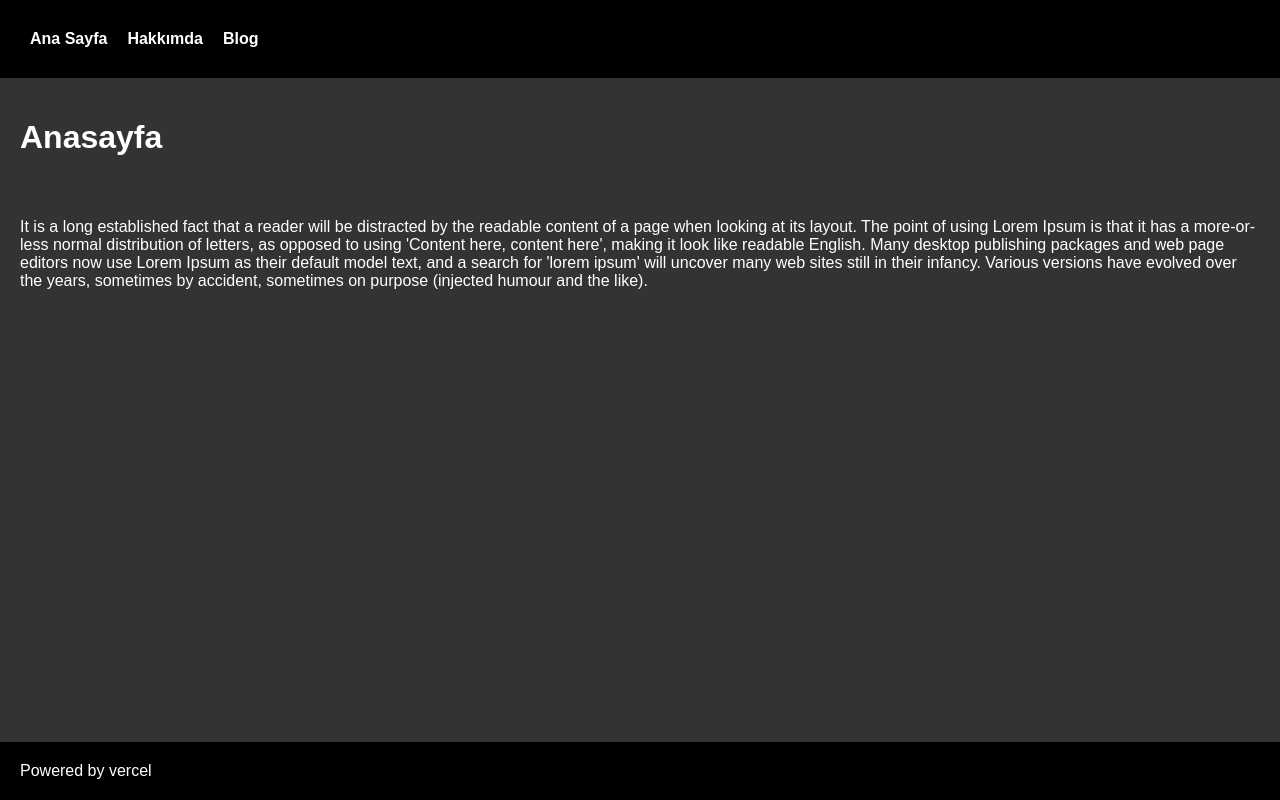
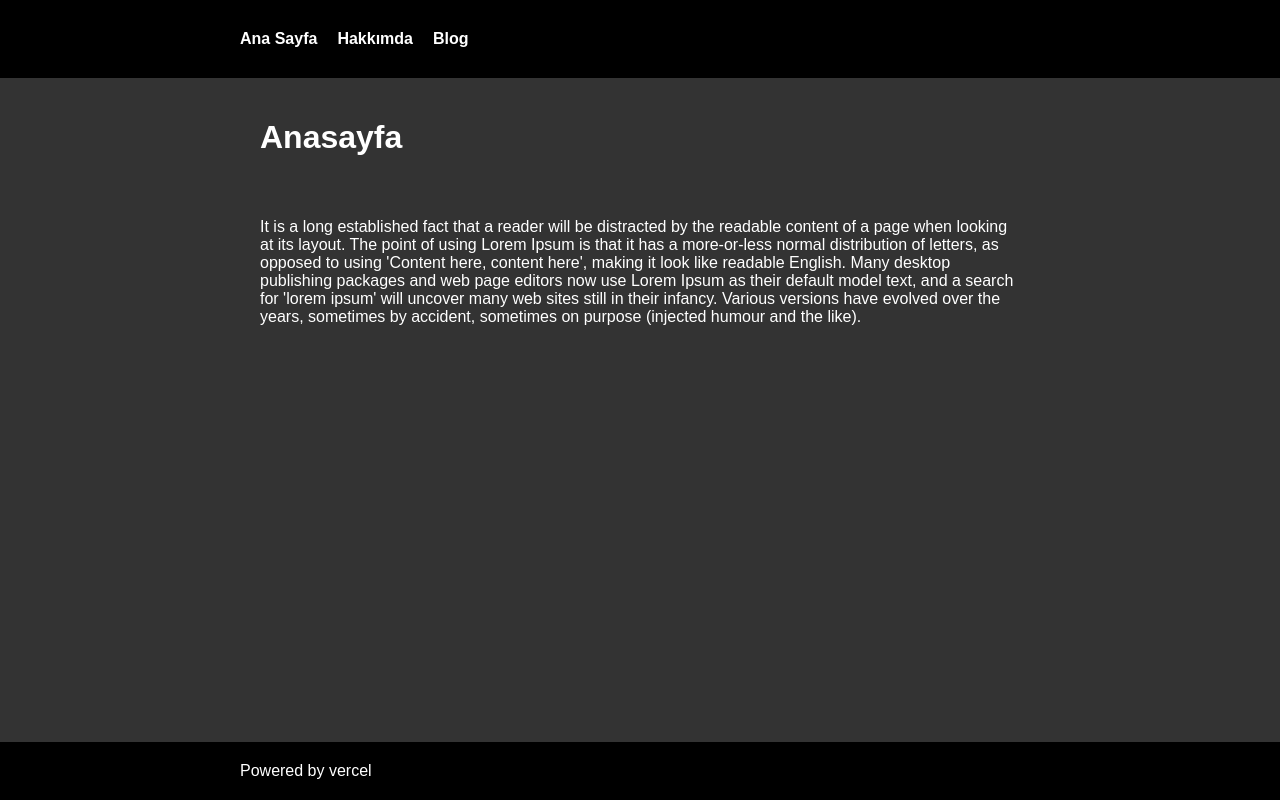
Before and after one commit to Zero-to-Hero-Developer/nextjs-blog, a Next.js app: page / in a window 1280 px wide. Built offline with nearby package versions, Linux system fonts and the light colour scheme.

Commit message:
CSS düzenlemleri yapıldı

```diff
--- a/components/Header.js
+++ b/components/Header.js
@@ -2,16 +2,23 @@
 import Button from "./Button";
 
 const HeaderDiv = styled.div`
+  background-color: #000;
+`;
+
+const HeaderInner = styled.div`
+  margin: auto;
+  max-width: 800px;
   padding: 30px;
   display: flex;
   gap: 20px;
-  background-color: #000;
 `;
 
 export default () => (
   <HeaderDiv>
-    <Button href="/">Ana Sayfa</Button>
-    <Button href="/about">Hakkımda</Button>
-    <Button href="/blog">Blog</Button>
+    <HeaderInner>
+      <Button href="/">Ana Sayfa</Button>
+      <Button href="/about">Hakkımda</Button>
+      <Button href="/blog">Blog</Button>
+    </HeaderInner>
   </HeaderDiv>
 );
--- a/components/Layout.js
+++ b/components/Layout.js
@@ -8,13 +8,23 @@
 
 const Footer = styled.footer`
   background-color: #000;
-  padding: 20px;
   position: fixed;
   bottom: 0;
   width: 100vw;
 `;
 
+const FooterInner = styled.div`
+  max-width: 800px;
+  margin: auto;
+  padding: 20px;
+`;
+
 const Content = styled.div`
+  max-width: 800px;
+  margin: auto;
+`;
+
+const ContentInner = styled.div`
   padding: 20px;
 `;
 
@@ -25,9 +35,12 @@
 export default ({ title, children }) => (
   <BodyDiv>
     <Header />
+    <Content>
       <H1>{title}</H1>
-    <Content>{children}</Content>
+      <ContentInner>{children}</ContentInner>
+    </Content>
     <Footer>
+      <FooterInner>
         <a
           href="https://vercel.com?utm_source=create-next-app&utm_medium=default-template&utm_campaign=create-next-app"
           target="_blank"
@@ -35,6 +48,7 @@
         >
           Powered by vercel
         </a>
+      </FooterInner>
     </Footer>
   </BodyDiv>
 );
```
Lines whose indentation alone changed are shown as unchanged.
